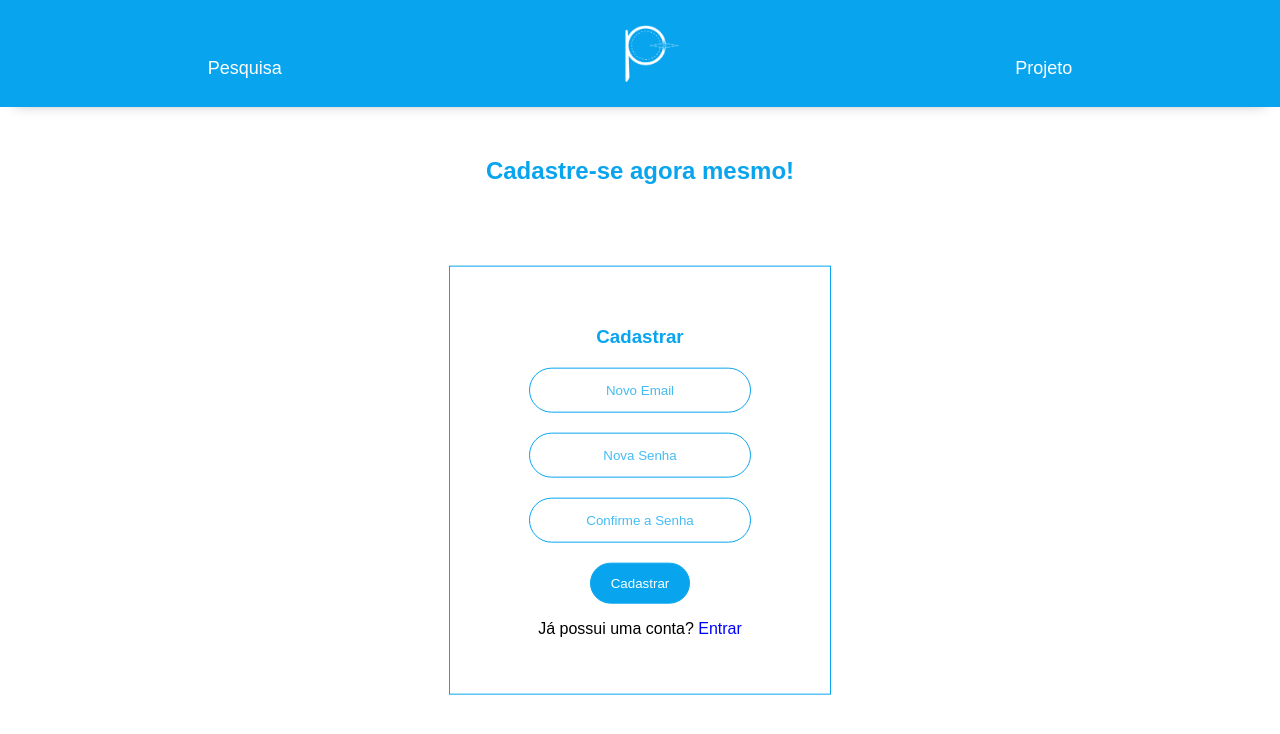
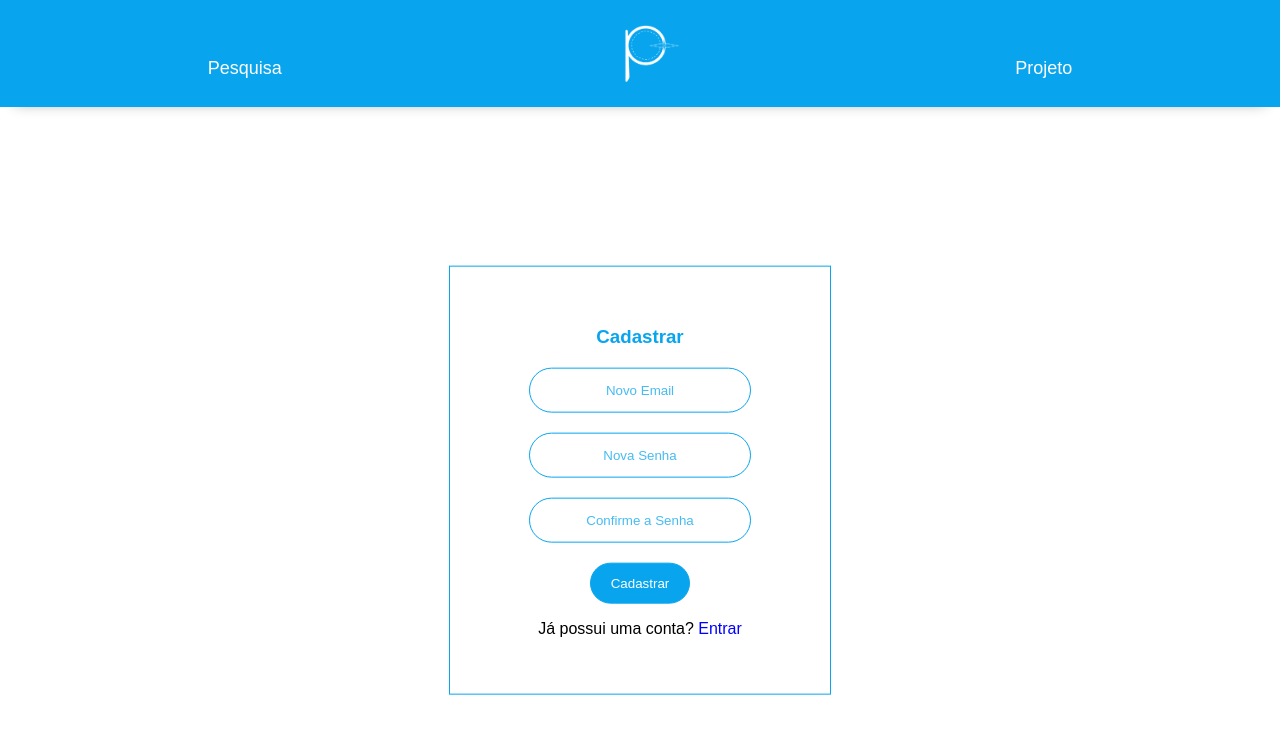
Before and after one commit to MoraesFausto/PortalGeoeste, a React (Create React App) app in the folder client/: page /register in a window 1280 px wide. Shown: the top 734 px of the page. Built offline with nearby package versions, Linux system fonts and the light colour scheme; no server answers.

Commit message:
Portal Geoeste v0.1

```diff
--- a/client/src/pages/Register.tsx
+++ b/client/src/pages/Register.tsx
@@ -3,7 +3,6 @@ import { RegisterForm } from "../components/Forms/RegisterForm"
 export const Register: React.FC = () =>{
     return(
         <div>
-            <h2> Cadastre-se agora mesmo! </h2>
             <RegisterForm/>
         </div>
     )
```
Also changed, not shown: 1 other file (tests, documents, lock files or other folders).
